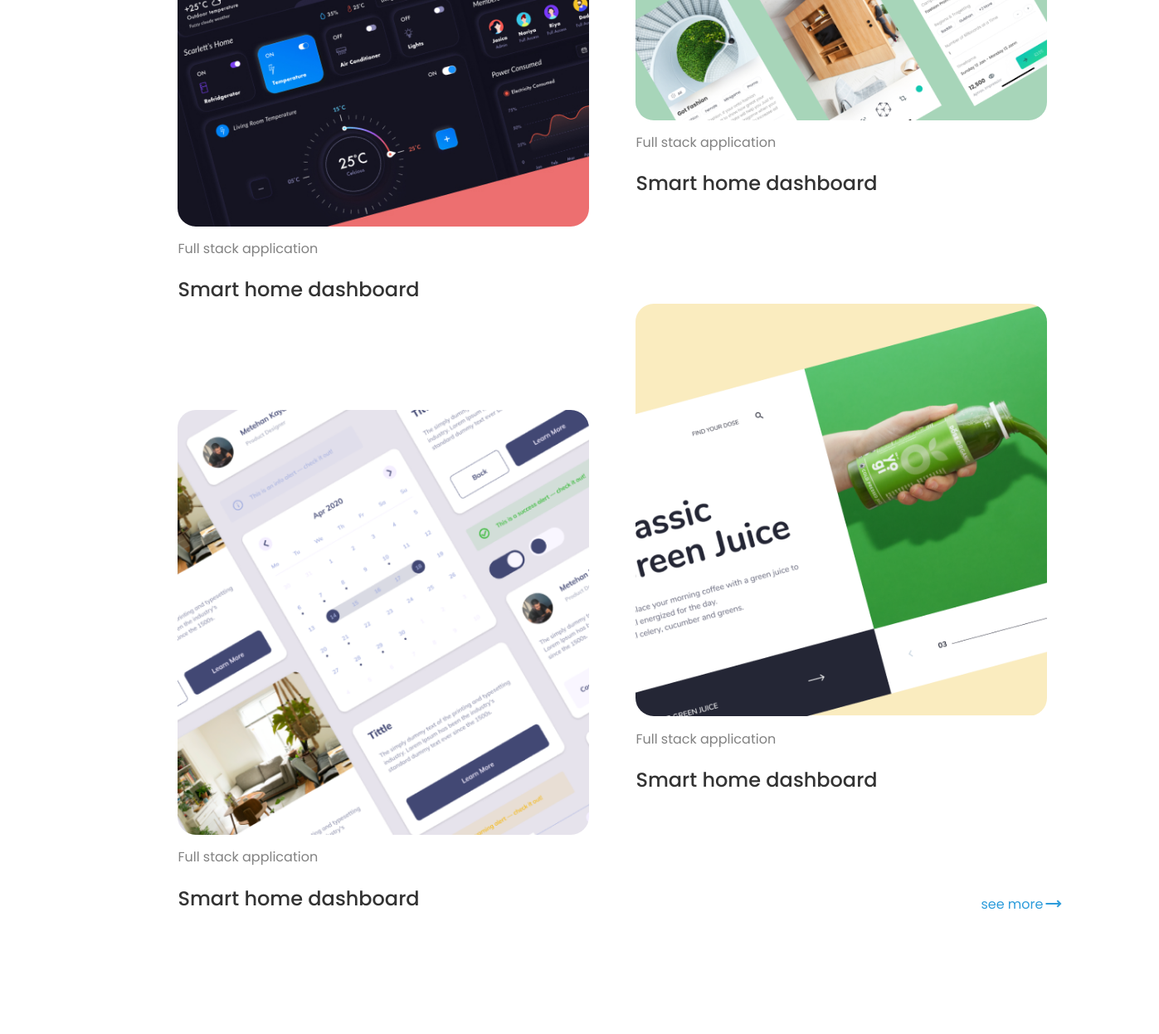
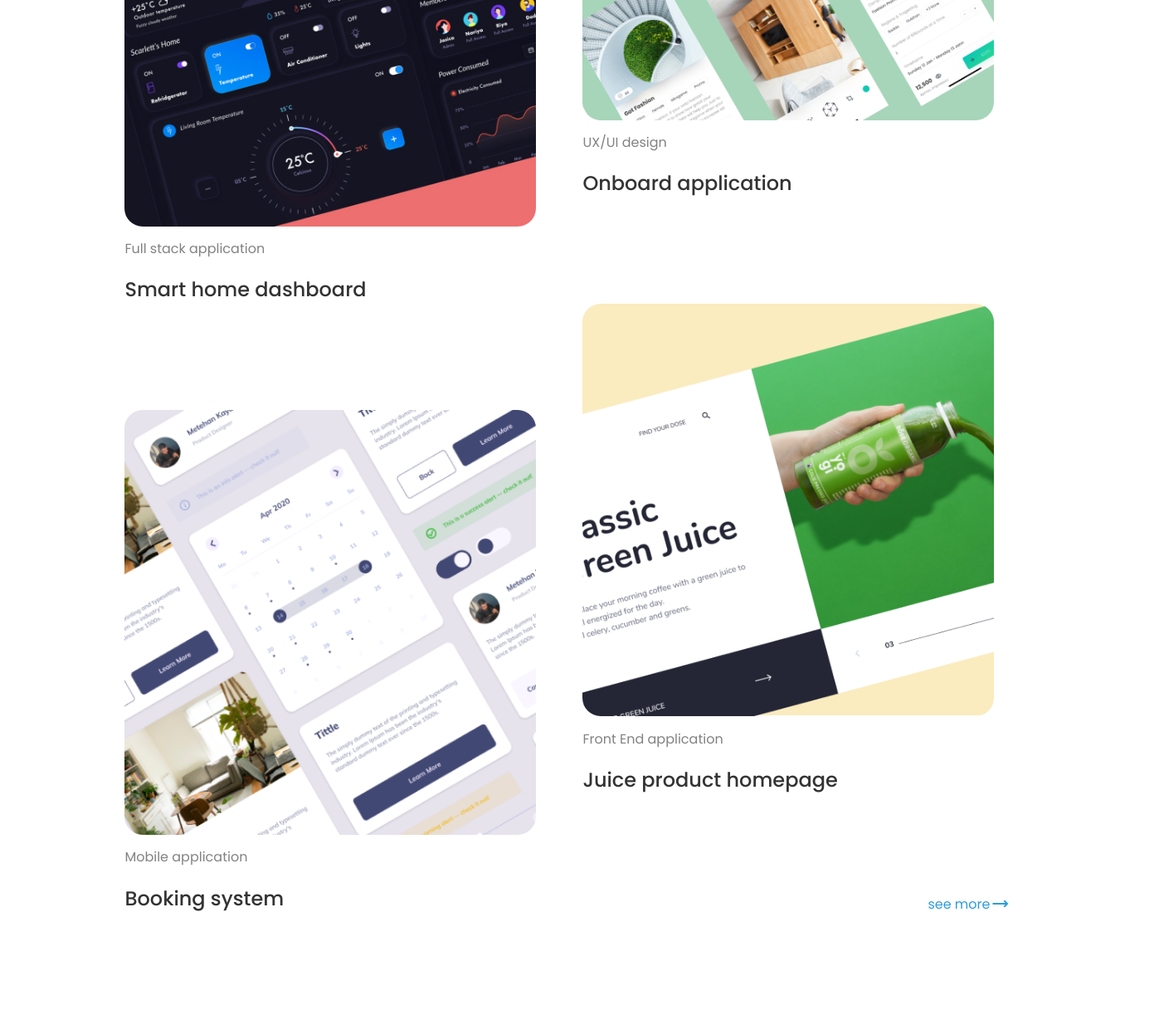
Before and after one commit to EMA-Wolf/Edie-Homepage, a plain HTML site: page index.html in a window 1280 px wide. Shown: the part 2279-3525 px from the top of the page at 83% size, 1397 px wide, since content can reach past the window. Drawn offline with nearby package versions, Linux system fonts and the light colour scheme.

Commit message:
Pure Uodate

```diff
--- a/ediehomepage.css
+++ b/ediehomepage.css
@@ -4,9 +4,9 @@
     font-family: 'Poppins', sans-serif
 }
 
-body{
+/* body{
     width:90%;margin:auto;min-width:600px;max-width:2000px
-}
+} */
 
 
 #navbar {
--- a/index.html
+++ b/index.html
@@ -113,8 +113,8 @@
     <div class="images">
 
               <img src="onboard.png" alt="">
-              <p>Full stack application</p>
-              <h2>Smart home dashboard</h2>
+              <p>UX/UI design</p>
+              <h2>Onboard application</h2>
 
   </div>
 
@@ -122,8 +122,8 @@
   <div class="images down">
 
           <img src="booking.png" alt="">
-          <p>Full stack application</p>
-          <h2>Smart home dashboard</h2>
+          <p>Mobile application</p>
+          <h2>Booking system</h2>
 
 </div>
 
@@ -131,8 +131,8 @@
 <div class="images">
 
           <img src="juice-product.png" alt="">
-          <p>Full stack application</p>
-          <h2>Smart home dashboard</h2>
+          <p>Front End application</p>
+          <h2>Juice product homepage</h2>
           <div class="more">
             <p>see more</p>
             <span class="material-symbols-outlined">trending_flat</span>
```
